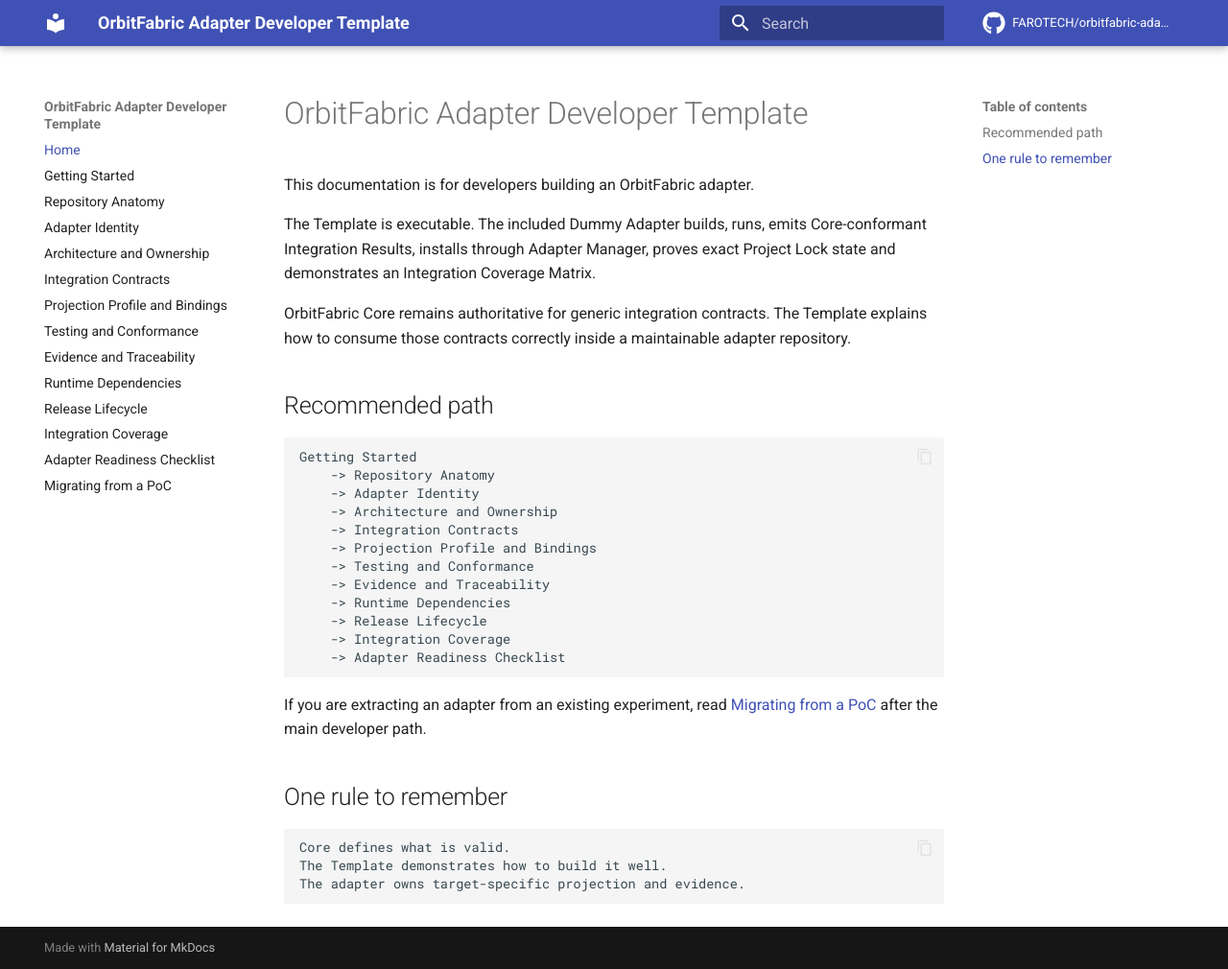
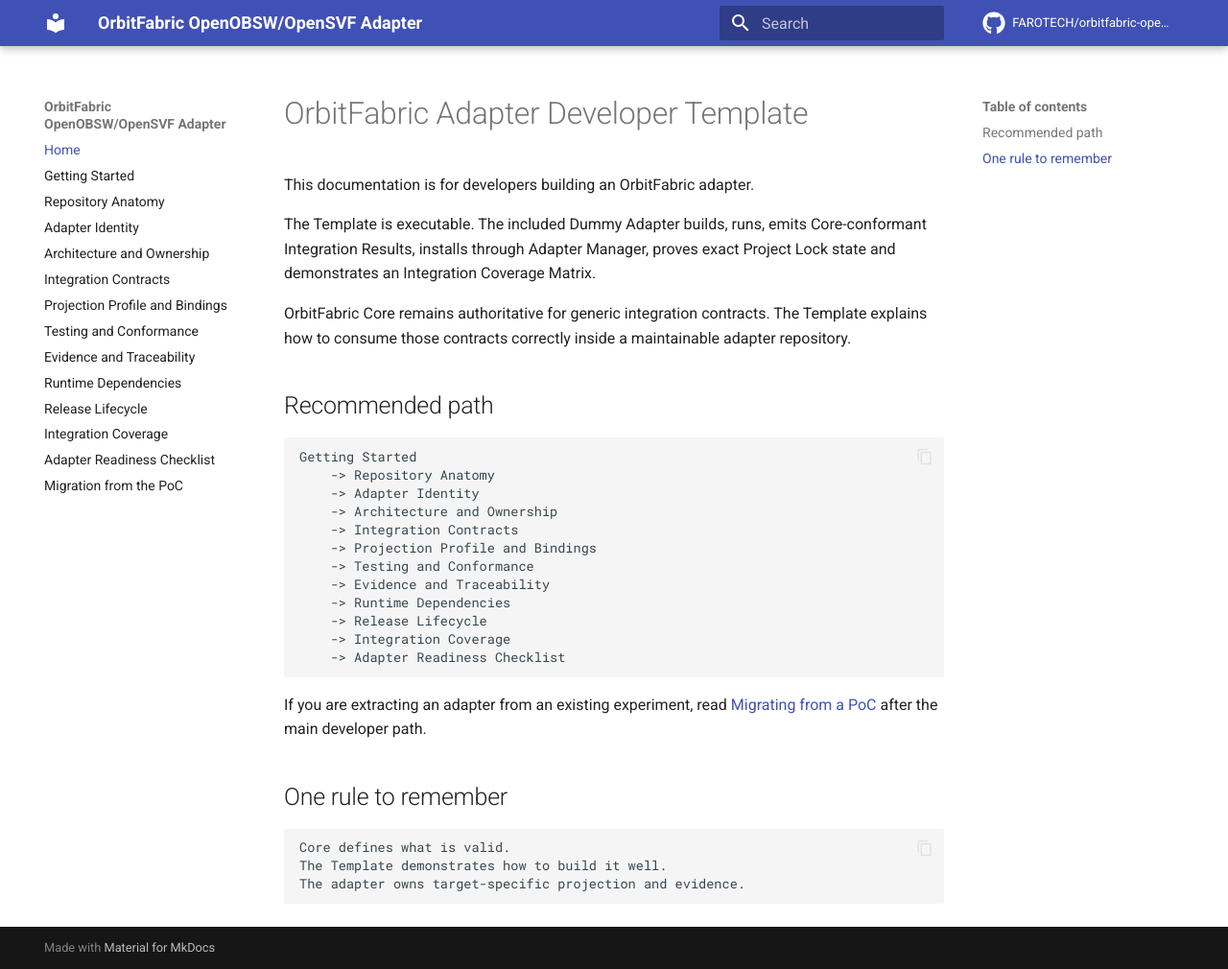
Before and after one commit to FAROTECH/orbitfabric-openobsw-opensvf-adapter, an MkDocs documentation site: the page built from docs/index.md, in a window 1280 px wide and 1010 px high. Shown: the whole window at 96% size. Built offline with MkDocs 1.6.1 and Material for MkDocs 9.7.7, drawn with Linux system fonts in a browser that asks for light colours; comment, search, counter and statistics services are not loaded.

Commit message:
Configure documentation site for concrete adapter

```diff
--- a/mkdocs.yml
+++ b/mkdocs.yml
@@ -1,8 +1,8 @@
-site_name: OrbitFabric Adapter Developer Template
-site_description: Developer guide for building, testing, packaging and releasing OrbitFabric adapters.
-site_url: https://farotech.github.io/orbitfabric-adapter-template/
-repo_url: https://github.com/FAROTECH/orbitfabric-adapter-template
-repo_name: FAROTECH/orbitfabric-adapter-template
+site_name: OrbitFabric OpenOBSW/OpenSVF Adapter
+site_description: Integration guide, compatibility evidence, coverage and release documentation for the OrbitFabric OpenOBSW/OpenSVF adapter.
+site_url: https://farotech.github.io/orbitfabric-openobsw-opensvf-adapter/
+repo_url: https://github.com/FAROTECH/orbitfabric-openobsw-opensvf-adapter
+repo_name: FAROTECH/orbitfabric-openobsw-opensvf-adapter
 edit_uri: ""
 
 docs_dir: docs
@@ -52,4 +52,4 @@
   - Release Lifecycle: release-lifecycle.md
   - Integration Coverage: integration-coverage.md
   - Adapter Readiness Checklist: adapter-readiness-checklist.md
-  - Migrating from a PoC: migrating-from-poc.md
+  - Migration from the PoC: migrating-from-poc.md
```
